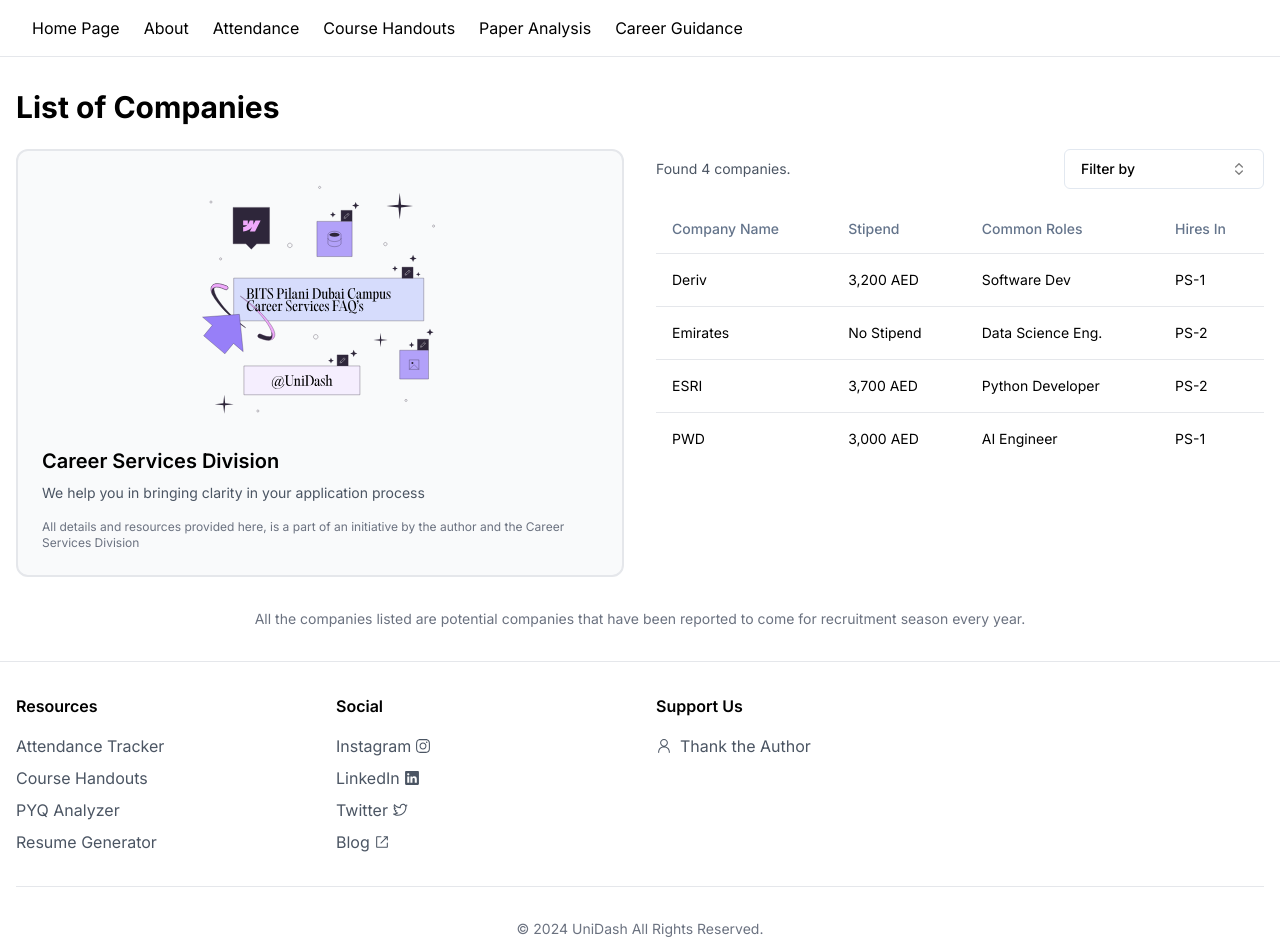
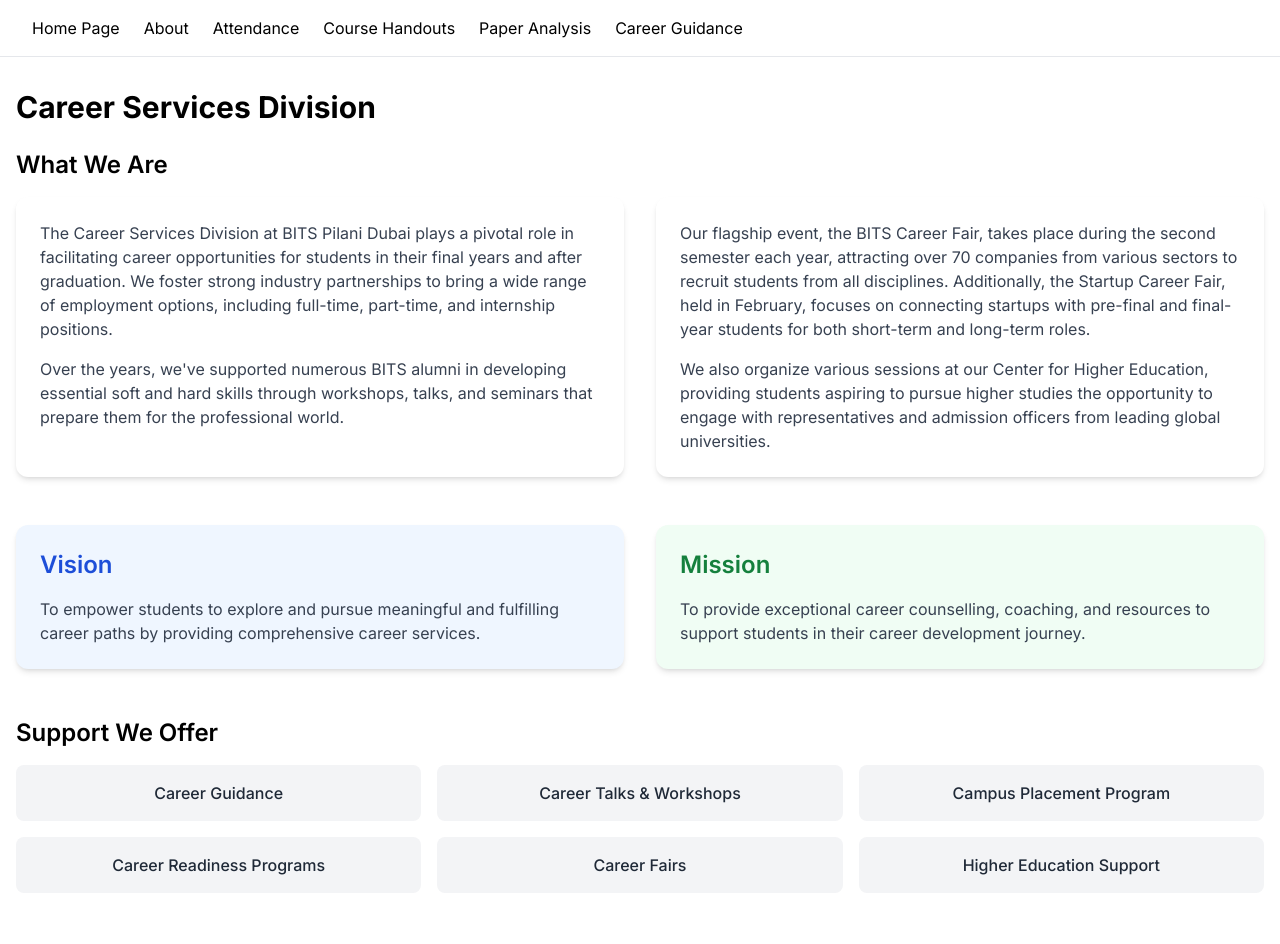
Before and after one commit to HUSAM-07/AccessX, a Next.js app: page /career in a window 1280 px wide. Shown: the top 944 px of the page. Built offline with nearby package versions, Linux system fonts and the light colour scheme.

Commit message:
updated career services info

```diff
--- a/src/app/about/page.tsx
+++ b/src/app/about/page.tsx
@@ -13,10 +13,11 @@
         With UniDash, You Can:
       </p>
       <ul className="list-disc list-inside mb-4 text-sm sm:text-base">
-        <li>Search for specific universities or portals</li>
-        <li>Browse a comprehensive list of university resources</li>
+        <li>Find all university portals in a single page(LMS, ERP, BITS Library, Association resources and notes compiled by students)</li>
+        <li>In-built attendance tracker</li>
         <li>Find tools and resources to help you with your university life</li>
         <li><strong>Find all the course handouts in a single place</strong></li>
+        <li><strong>Career Guidance & Practice School Resources</strong></li>
       </ul>
       <div className="mb-6 flex justify-center">
         <Image
--- a/src/app/career/page.tsx
+++ b/src/app/career/page.tsx
@@ -77,7 +77,65 @@
 
   return (
     <div className="container mx-auto px-4 py-8">
-      <h1 className="text-3xl font-bold mb-6">List of Companies</h1>
+      <h1 className="text-3xl font-bold mb-6">Career Services Division</h1>
+
+      {/* About CSD Section */}
+      <section className="mb-12">
+        <h2 className="text-2xl font-semibold mb-4">What We Are</h2>
+        <div className="grid grid-cols-1 md:grid-cols-2 gap-8">
+          <div className="bg-white p-6 rounded-xl shadow-md">
+            <p className="text-gray-700 mb-4">
+              The Career Services Division at BITS Pilani Dubai plays a pivotal role in facilitating career opportunities for students in their final years and after graduation. We foster strong industry partnerships to bring a wide range of employment options, including full-time, part-time, and internship positions.
+            </p>
+            <p className="text-gray-700">
+              Over the years, we've supported numerous BITS alumni in developing essential soft and hard skills through workshops, talks, and seminars that prepare them for the professional world.
+            </p>
+          </div>
+          <div className="bg-white p-6 rounded-xl shadow-md">
+            <p className="text-gray-700 mb-4">
+              Our flagship event, the BITS Career Fair, takes place during the second semester each year, attracting over 70 companies from various sectors to recruit students from all disciplines. Additionally, the Startup Career Fair, held in February, focuses on connecting startups with pre-final and final-year students for both short-term and long-term roles.
+            </p>
+            <p className="text-gray-700">
+              We also organize various sessions at our Center for Higher Education, providing students aspiring to pursue higher studies the opportunity to engage with representatives and admission officers from leading global universities.
+            </p>
+          </div>
+        </div>
+      </section>
+
+      {/* Vision and Mission Section */}
+      <section className="mb-12">
+        <div className="grid grid-cols-1 md:grid-cols-2 gap-8">
+          <div className="bg-blue-50 p-6 rounded-xl shadow-md">
+            <h2 className="text-2xl font-semibold mb-4 text-blue-700">Vision</h2>
+            <p className="text-gray-700">
+              To empower students to explore and pursue meaningful and fulfilling career paths by providing comprehensive career services.
+            </p>
+          </div>
+          <div className="bg-green-50 p-6 rounded-xl shadow-md">
+            <h2 className="text-2xl font-semibold mb-4 text-green-700">Mission</h2>
+            <p className="text-gray-700">
+              To provide exceptional career counselling, coaching, and resources to support students in their career development journey.
+            </p>
+          </div>
+        </div>
+      </section>
+
+      {/* Support We Offer Section */}
+      <section className="mb-12">
+        <h2 className="text-2xl font-semibold mb-4">Support We Offer</h2>
+        <div className="grid grid-cols-1 sm:grid-cols-2 md:grid-cols-3 gap-4">
+          {["Career Guidance", "Career Talks & Workshops", "Campus Placement Program",
+            "Career Readiness Programs", "Career Fairs", "Higher Education Support"].map((item, index) => (
+            <div key={index} className="bg-gray-100 p-4 rounded-lg text-center">
+              <p className="text-gray-800 font-medium">{item}</p>
+            </div>
+          ))}
+        </div>
+      </section>
+
+      {/* Companies Section */}
+      <section>
+        <h2 className="text-2xl font-semibold mb-6">List of Companies</h2>
         <div className="grid grid-cols-1 lg:grid-cols-2 gap-8 mb-8">
           <div className="bg-gray-50 p-6 rounded-xl border-2 border-gray-200">
             <div className="w-full h-64 relative mb-4">
@@ -167,7 +225,9 @@
             </div>
           </div>
         </div>
-      <div className="text-center text-sm text-gray-500">
+      </section>
+
+      <div className="text-center text-sm text-gray-500 mt-8">
         <p>All the companies listed are potential companies that have been reported to come for recruitment season every year.</p>
       </div>
     </div>
```
Also changed, not shown: public/sw.js. Lines whose indentation alone changed are shown as unchanged.
